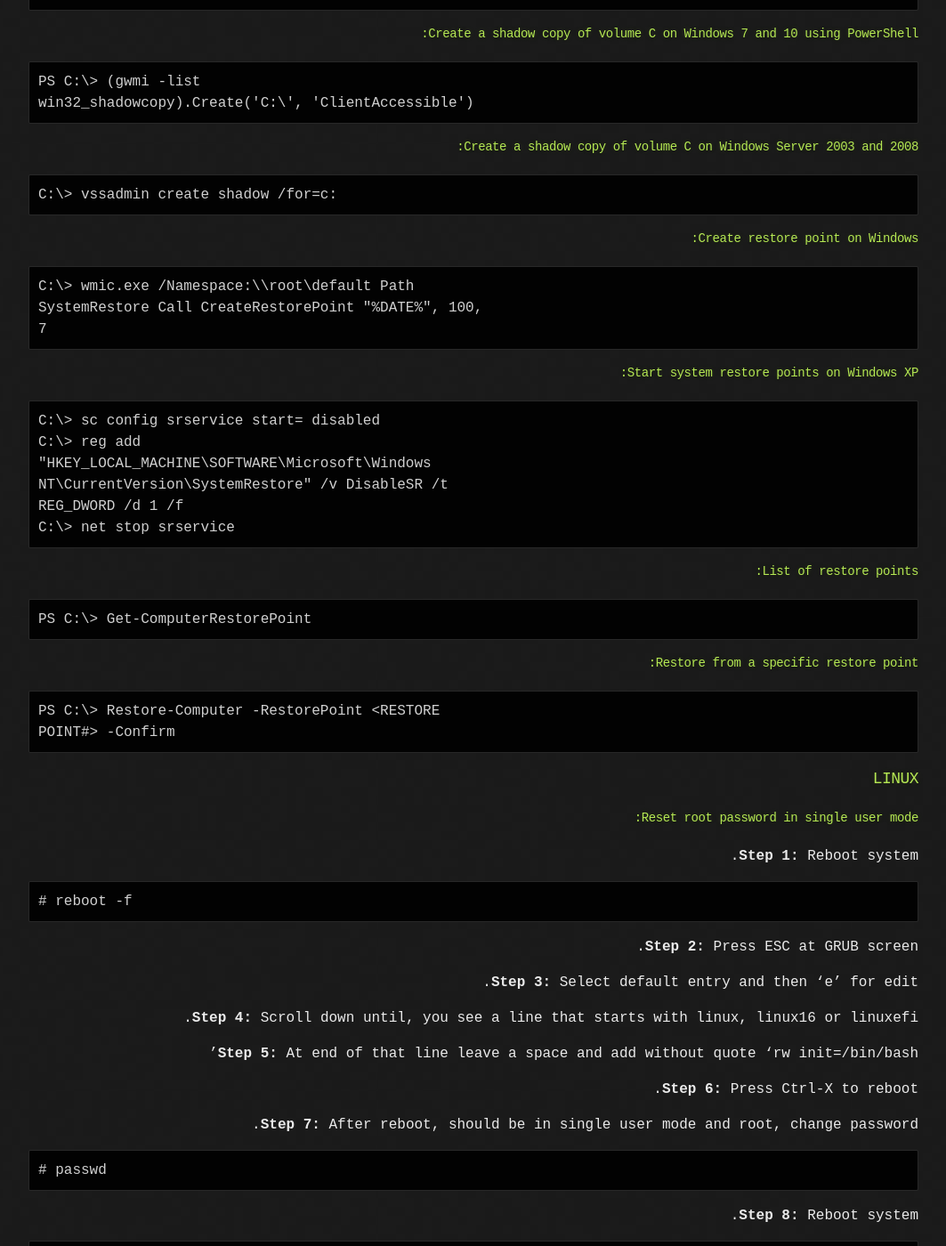
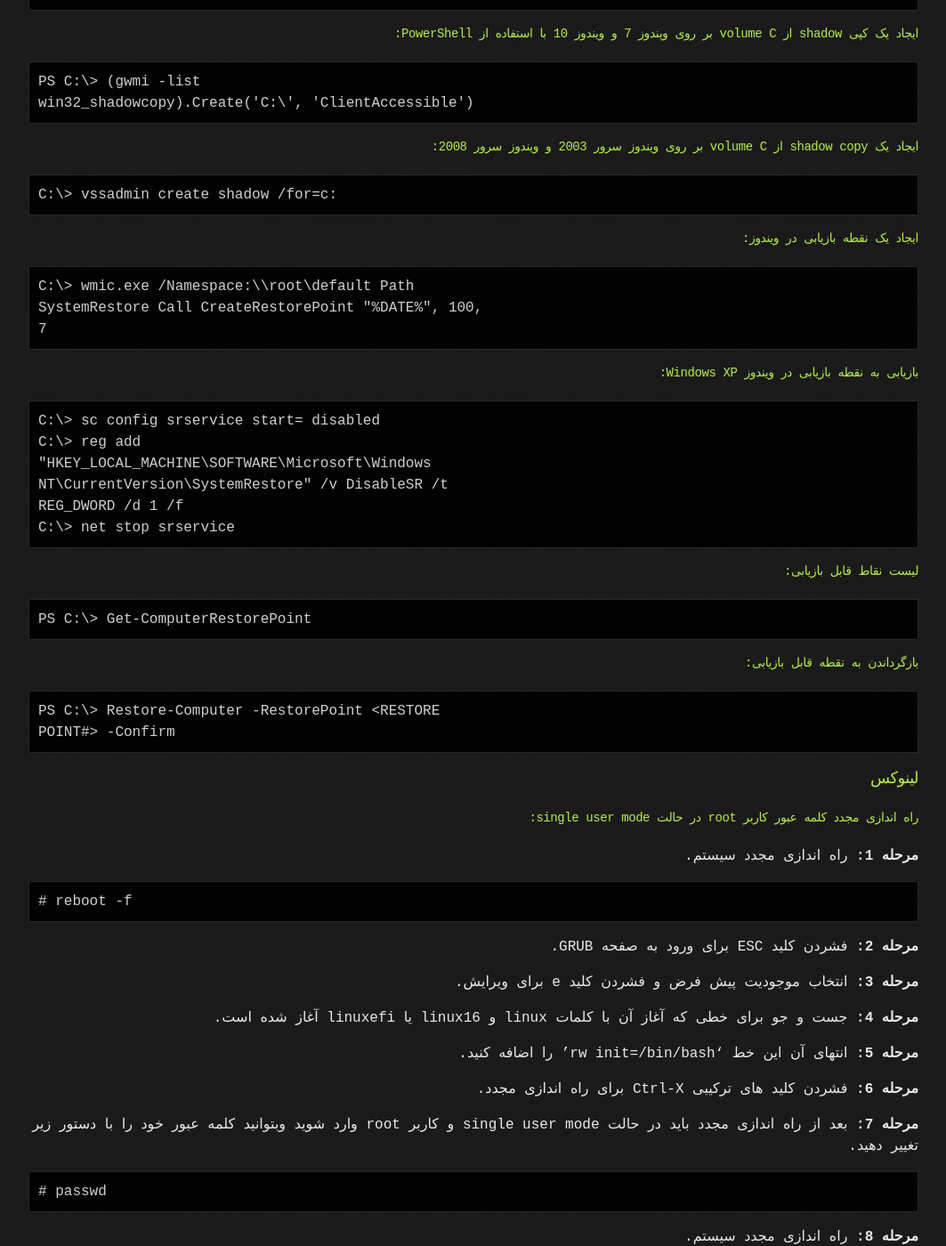
Before and after one commit to irblueteam/blue-team, a Jekyll site: the page built from recover-remediate.md, in a window 1280 px wide and 1400 px high, scrolled down 4095 px. Shown: the whole window at 89% size, without its empty margins (108-1171 px from the left). Built offline with Jekyll 4.4.1, drawn with Linux system fonts in a browser that asks for light colours; some web fonts are replaced; our own code applies the rules of GitHub Pages for plain Markdown files; some of the changed text lies outside the part shown.

Commit message:
Update recover-remediate.md

````diff
--- a/recover-remediate.md
+++ b/recover-remediate.md
@@ -1,17 +1,17 @@
-# Recover\(Remediate\)
+# کارهای پس از حمله(recovery)
 
-## PATCHING
+## پیاده سازی
 
-### WINDOWS
+### ویندوز
 
-#### Single Hotfix update for Windows 7 or higher:
+#### استفاده از یک بروزرسانی Hotfix برای ویندوز 7 و یا بالا تر:
 
 ```text
 C:\> wusa.exe C:\<PATH TO HOTFIX>\Windows6.0-
 KB934307-x86.msu
 ```
 
-#### Set of single hotfix updates for pre Windows 7 by running a batch script:
+#### استفاده از یک بروزرسانی Hotfix برای ویندوز 7 و یا بالا تر با استفاده از اسکریپت batch:
 
 ```text
 @echo off
@@ -22,143 +22,143 @@ set PATHTOFIXES=E:\hotfix
 %PATHTOFIXES%\Q123789_w2k_sp4_x86.exe /2 /M
 ```
 
-#### To check and update Windows 7 or higher:
+#### بررسی بروزرسانی های ویندوز 7 و یا بالاتر:
 
 ```text
 C:\> wuauclt.exe /detectnow /updatenow
 ```
 
-### LINUX
+### لینوکس
 
-#### Ubuntu:
+#### توزیع Ubuntu:
 
-#### Fetch list of available updates:
+#### دریافت لیست بروزرسانی ها:
 
 ```text
 # apt-get update
 ```
 
-#### Strictly upgrade the current packages:
+#### ارتقا بسته های فعلی:
 
 ```text
 # apt-get upgrade
 ```
 
-#### Install updates \(new ones\):
+#### نصب بروزرسانی ها \(جدید\):
 
 ```text
 # apt-get dist-upgrade
 ```
 
-#### Red Hat Enterprise Linux 2.1,3,4:
+#### توریع Red Hat Enterprise Linux 2.1,3,4:
 
 ```text
 # up2date
 ```
 
-#### To update non-interactively:
+#### بروزرسانی بدون تعامل:
 
 ```text
 # up2date-nox --update
 ```
 
-#### To install a specific package:
+#### نصب بسته ای با نام آن:
 
 ```text
 # up2date <PACKAGE NAME>
 ```
 
-#### To update a specific package:
+#### بروزرسانی بسته ای با نام آن:
 
 ```text
 # up2date -u <PACKAGE NAME>
 ```
 
-#### Red Hat Enterprise Linux 5:
+#### توزیع Red Hat Enterprise Linux 5:
 
 ```text
 # pup
 ```
 
-#### Red Hat Enterprise Linux 6:
+#### توزیع Red Hat Enterprise Linux 6:
 
 ```text
 # yum update
 ```
 
-#### To list a specific installed package:
+#### لیست بست های نصب شده:
 
 ```text
 # yum list installed <PACKAGE NAME>
 ```
 
-#### To install a specific package:
+#### نصب بسته ای با نام آن:
 
 ```text
 # yum install <PACKAGE NAME>
 ```
 
-#### To update a specific package:
+#### بروزرسانی بسته ای با نام آن:
 
 ```text
 # yum update <PACKAGE NAME>
 ```
 
-#### Kali:
+#### توریع Kali:
 
 ```text
 # apt-get update && apt-get upgrade
 ```
 
-### BACKUP
+### پشتیبان گیری
 
-#### WINDOWS
+#### ویندوز
 
-#### Backup GPO Audit Policy to backup file:
+#### نسخه پشتیبان از Backup GPO Audit Policy در فایل csv:
 
 ```text
 C:\> auditpol /backup /file:C\auditpolicy.csv
 ```
 
-#### Restore GPO Audit Policy from backup file:
+#### بازگرداندن نسخه پشتیبان GPO Audit Policy از فایل csv:
 
 ```text
 C:\> auditpol /restore /file:C:\auditpolicy.csv
 ```
 
-#### Backup All GPOs in domain and save to Path:
+#### تهیه نسخه پشتیبان از تمامی GPO های در دامین و ذخیره آن در مسیر مشخص:
 
 ```text
 PS C:\> Backup-Gpo -All -Path \\<SERVER>\<PATH TO
 BACKUPS>
 ```
 
-#### Restore All GPOs in domain and save to Path:
+#### بازگرداندن نسخه پشتیبان GPO های در دامین و از مسیر مشخص:
 
 ```text
 PS C:\> Restore-GPO -All -Domain <INSERT DOMAIN
 NAME> -Path \\Serverl\GpoBackups
 ```
 
-#### Start Volume Shadow Service:
+#### شروع سرویس Volume Shadow:
 
 ```text
 C:\> net start VSS
 ```
 
-#### List all shadow files and storage:
+#### لیست کلیه فایل های shadow و storage:
 
 ```text
 C:\> vssadmin List ShadowStorage
 ```
 
-#### List all shadow files:
+#### لیست کلیه فایل های shadow:
 
 ```text
 C:\> vssadmin List Shadows
 ```
 
-#### Browse Shadow Copy for files/folders:
+#### جست و جو Shadow Copy برای فایل ها و فولدر ها:
 
 ```text
 C:\> mklink /d c:\<CREATE FOLDER>\<PROVIDE FOLDER
@@ -166,16 +166,16 @@ NAME BUT DO NOT CREATE>
 \\?\GLOBALROOT\Device\HarddiskVolumeShadowCopyl\
 ```
 
-#### Revert back to a selected shadow file on Windows Server and Windows 8:
+#### پرش به فایل shadow انتخاب شده در ویندوز سرور و ویندوز 8:
 
 ```text
 C:\> vssadmin revert shadow /shadow={<SHADOW COPY
 ID>} /ForceDismount
 ```
 
-#### List a files previous versions history using volrest.exe:
+#### تاریخچه نسخه های قبلی فایل را با volrest.exe بازیابی کنید:
 
-Ref. [https://www.microsoft.com/enus/](https://www.microsoft.com/enus/) download/details.aspx?id=17657
+منبع. [https://www.microsoft.com/enus/](https://www.microsoft.com/enus/) download/details.aspx?id=17657
 
 ```text
 C:\> "\Program Files (x86)\Windows Resource
@@ -183,7 +183,7 @@ Kits\Tools\volrest.exe" "\\localhost\c$\<PATH TO
 FILE>\<FILE NAME>"
 ```
 
-#### Revert back to a selected previous file version or @GMT file name for specific previous version using volrest.exe:
+#### پرش به نسخه انتخاب شده از فایل یا  @GMT با استفاده از volrest.exe:
 
 ```text
 C:\> subst Z: \\localhost\c$\$\<PATH TO FILE>
@@ -194,7 +194,7 @@ COMMAND ABOVE>" /R:Z:\
 C:\> subst Z: /0
 ```
 
-#### Revert back a directory and subdirectory files previous version using volrest.exe:
+#### پرش به مسیر و یا زیر مسیر دیگر با استفاده از volrest.exe:
 
 ```text
 C: \> "\Program Files (x86) \Windows Resource
@@ -202,26 +202,26 @@ Kits\Tools\volrest.exe" \\localhost\c$\<PATH TO
 FOLDER\*·* /5 /r:\\localhost\c$\<PATH TO FOLDER>\
 ```
 
-#### Revert back to a selected shadow file on Windows Server and Windows 7 and 10 using wmic:
+#### پرش به فایل shadow انتخاب شده در ویندوز سرور و ویندوز 7 و ویندوز 10 با استفاده از wmic:
 
 ```text
 C:\> wmic shadowcopy call create Volume='C:\'
 ```
 
-#### Create a shadow copy of volume C on Windows 7 and 10 using PowerShell:
+#### ایجاد یک کپی shadow از volume C بر روی ویندوز 7 و ویندوز 10 با استفاده از PowerShell:
 
 ```text
 PS C:\> (gwmi -list
 win32_shadowcopy).Create('C:\', 'ClientAccessible')
 ```
 
-#### Create a shadow copy of volume C on Windows Server 2003 and 2008:
+#### ایجاد یک shadow copy از volume C بر روی ویندوز سرور 2003 و ویندوز سرور 2008:
 
 ```text
 C:\> vssadmin create shadow /for=c:
 ```
 
-#### Create restore point on Windows:
+#### ایجاد یک نقطه بازیابی در ویندوز:
 
 ```text
 C:\> wmic.exe /Namespace:\\root\default Path
@@ -229,7 +229,7 @@ SystemRestore Call CreateRestorePoint "%DATE%", 100,
 7
 ```
 
-#### Start system restore points on Windows XP:
+#### بازیابی به نقطه بازیابی در ویندوز Windows XP:
 
 ```text
 C:\> sc config srservice start= disabled
@@ -240,100 +240,100 @@ REG_DWORD /d 1 /f
 C:\> net stop srservice
 ```
 
-#### List of restore points:
+#### لیست نقاط قابل بازیابی:
 
 ```text
 PS C:\> Get-ComputerRestorePoint
 ```
 
-#### Restore from a specific restore point:
+#### بازگرداندن به نقطه قابل بازیابی:
 
 ```text
 PS C:\> Restore-Computer -RestorePoint <RESTORE
 POINT#> -Confirm
 ```
 
-### LINUX
+### لینوکس
 
-#### Reset root password in single user mode:
+#### راه اندازی مجدد کلمه عبور کاربر root در حالت single user mode:
 
-**Step 1:** Reboot system.
+**مرحله 1:** راه اندازی مجدد سیستم.
 
 ```text
 # reboot -f
 ```
 
-**Step 2:** Press ESC at GRUB screen.
+**مرحله 2:** فشردن کلید ESC برای ورود به صفحه GRUB.
 
-**Step 3:** Select default entry and then 'e' for edit.
+**مرحله 3:** انتخاب موجودیت پیش فرض و فشردن کلید e برای ویرایش.
 
-**Step 4:** Scroll down until, you see a line that starts with linux, linux16 or linuxefi.
+**مرحله 4:** جست و جو برای خطی که آغاز آن با کلمات linux و linux16 یا linuxefi آغاز شده است.
 
-**Step 5:** At end of that line leave a space and add without quote 'rw init=/bin/bash'
+**مرحله 5:** انتهای آن این خط 'rw init=/bin/bash' را اضافه کنید.
 
-**Step 6:** Press Ctrl-X to reboot.
+**مرحله 6:** فشردن کلید های ترکیبی Ctrl-X برای راه اندازی مجدد.
 
-**Step 7:** After reboot, should be in single user mode and root, change password.
+**مرحله 7:** بعد از راه اندازی مجدد باید در حالت  single user mode و کاربر root وارد شوید وبتوانید کلمه عبور خود را با دستور زیر تغییر دهید.
 
 ```text
 # passwd
 ```
 
-**Step 8:** Reboot system.
+**مرحله 8:** راه اندازی مجدد سیستم.
 
 ```text
 # reboot -f
 ```
 
-#### Reinstall a package:
+#### نصب مجدد بسته ها:
 
 ```text
 # apt-get install --reinstall <COMPROMISED PACKAGE
 NAME>
 ```
 
-#### Reinstall all packages:
+#### نصب مجدد تمام بسته ها:
 
 ```text
 # apt-get install --reinstall $(dpkg --getselections
 lgrep -v deinstall)
 ```
 
-## KILL MALWARE PROCESS
+## حذف فرآیند MALWARE
 
-### WINDOWS
+### ویندوز
 
-#### Malware Removal:
+#### ابزار Malware Removal:
 
-Ref. [http://www.gmer.net/](http://www.gmer.net/)
+منبع. [http://www.gmer.net/](http://www.gmer.net/)
 
 ```text
 C:\> gmer.exe (GUI)
 ```
 
-#### Kill running malicious file:
+#### حذف فایل مشکوک در حال اجرا:
 
 ```text
 C:\> gmer.exe -killfile
 C:\WINDOWS\system32\drivers\<MALICIOUS FILENAME>.exe
 ```
 
-#### Kill running malicious file in PowerShell:
+#### حذف فایل مشکوک در حال اجرا در PowerShell:
 
 ```text
 PS C:\> Stop-Process -Name <PROCESS NAME>
 PS C:\> Stop-Process -ID <PID>
 ```
 
-### LINUX
+### لینوکس
 
-#### Stop a malware process:
+#### توقف فرآیند malware:
 
 ```text
 # kill <MALICIOUS PID>
 ```
 
-#### Change the malware process from execution and move:
+#### ایجاد قابلیت اجرایی malware و تغییر مسیر آن:
 
 ```text
 # chmod -x /usr/sbin/<SUSPICIOUS FILE NAME>
````
